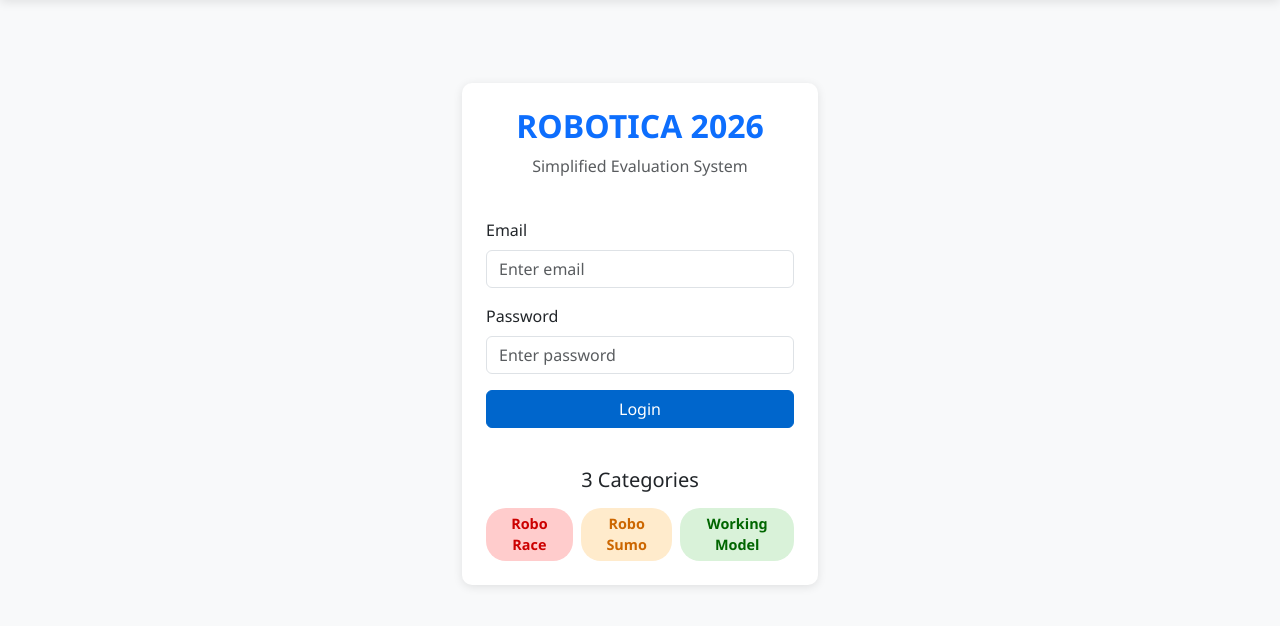
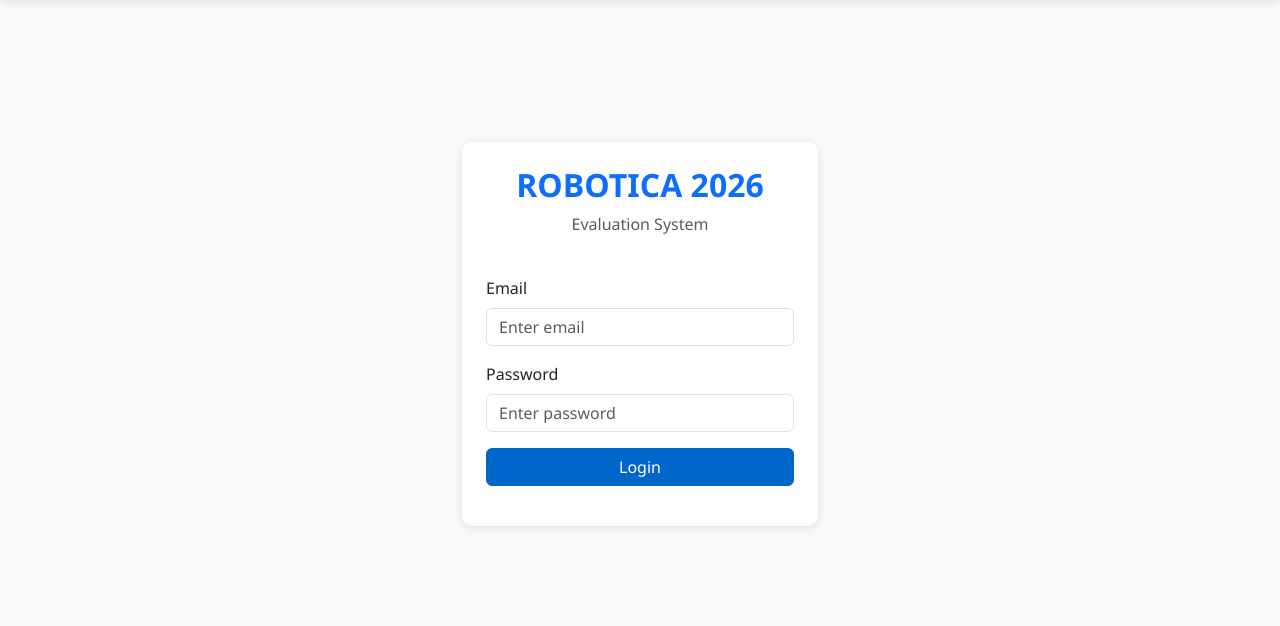
Before and after one commit to arungovindhasamygithub/Evaluation, a Flask app: page /login in a window 1280 px wide. Shown: the part 62-688 px from the top of the page. Run offline with Flask 3, Linux system fonts and the light colour scheme; parts of the project's set-up code (start-up, migrations or seed data) failed here and were passed over.

Commit message:
Update login.html

```diff
--- a/templates/login.html
+++ b/templates/login.html
@@ -7,7 +7,7 @@
         <div class="card p-4">
             <div class="text-center mb-4">
                 <h2 class="fw-bold text-primary">ROBOTICA 2026</h2>
-                <p class="text-muted">Simplified Evaluation System</p>
+                <p class="text-muted">Evaluation System</p>
             </div>
 
             <form method="POST">
@@ -27,21 +27,10 @@
                     Login
                 </button>
 
-                <!-- <div class="text-center">
-                    <small class="text-muted">
-                        Admin: admin@robotica.com / admin123
-                    </small>
-                </div> -->
+
             </form>
 
-            <div class="mt-4 text-center">
-                <h5 class="mb-3">3 Categories</h5>
-                <div class="d-flex justify-content-center gap-2">
-                    <span class="category-badge robo-race">Robo Race</span>
-                    <span class="category-badge robo-sumo">Robo Sumo</span>
-                    <span class="category-badge working-model">Working Model</span>
-                </div>
-            </div>
+
         </div>
     </div>
 </div>
```
